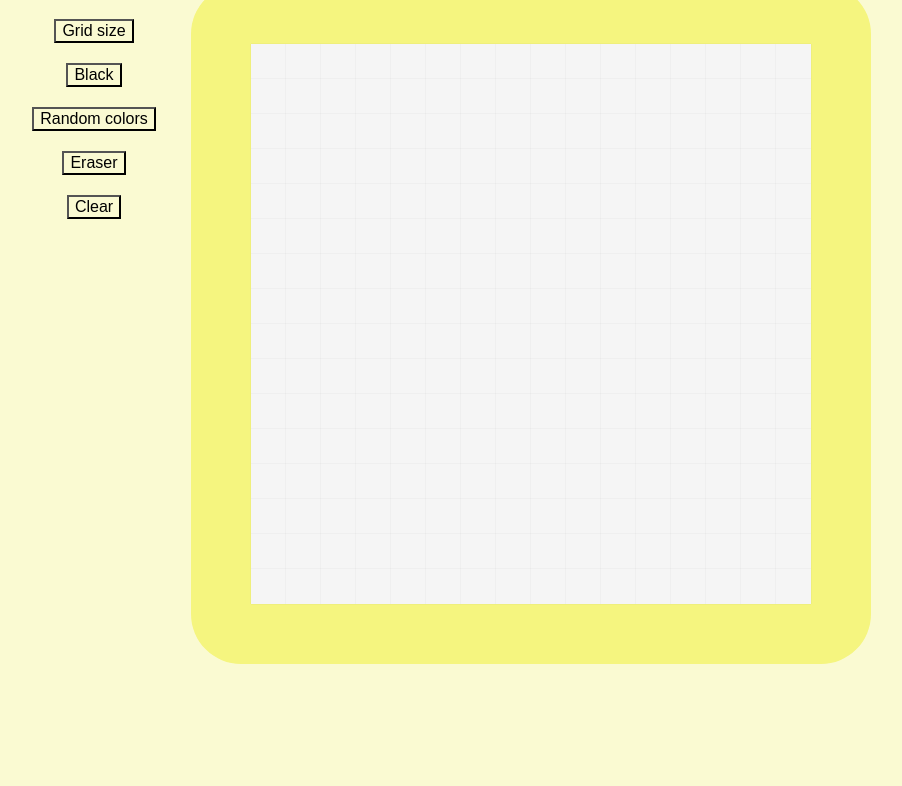
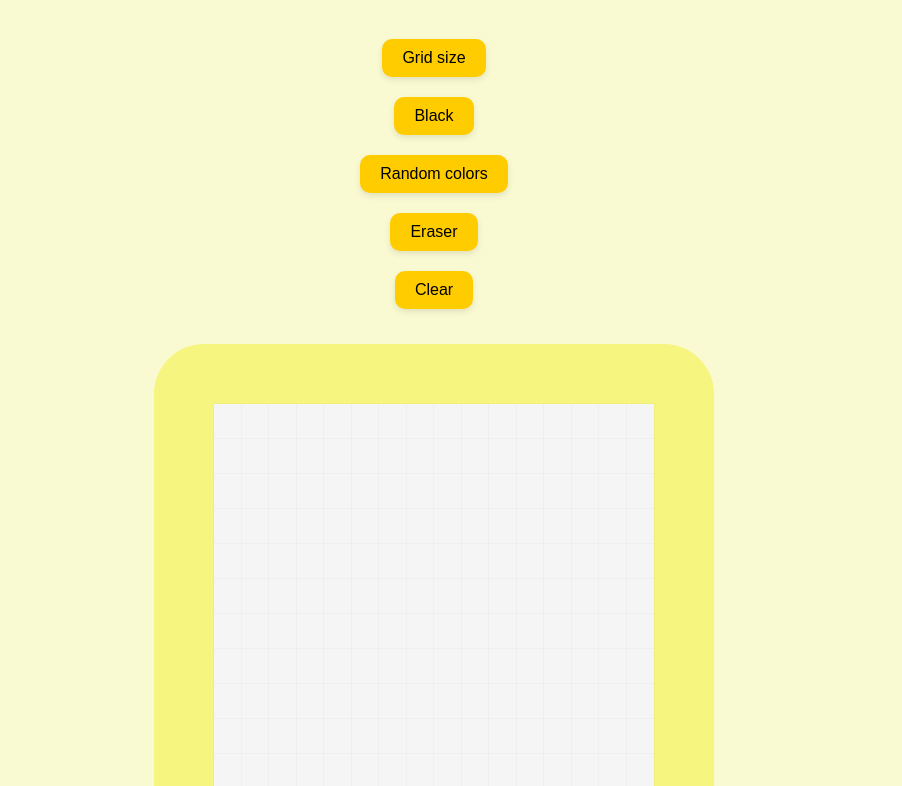
Before and after one commit to breno085/Etch-A-Sketch, a plain HTML site: page index.html in a window 1280 px wide. Shown: the part 99-885 px from the top of the page, without its empty margins (206-1108 px from the left). Before the commit the page ends 800 px from the top, so only its background shows below. Drawn offline with Linux system fonts and the light colour scheme.

Commit message:
melhora nos efeitos dos botões

```diff
--- a/css/style.css
+++ b/css/style.css
@@ -1,13 +1,18 @@
+/* Reset de estilo para todos os elementos */
 * {
     background-color: lightgoldenrodyellow;
+    box-sizing: border-box;
 }
 
+/* Título */
 .title {
     font-family: Arial, Helvetica, sans-serif;
     font-size: 65px;
     text-align: center;
+    margin-bottom: 20px;
 }
 
+/* Estilo para a grid */
 .grid {
     border: 60px solid rgb(245, 245, 127);
     width: 560px;
@@ -15,30 +20,63 @@
     border-radius: 50px;
 }
 
+/* Estilo das quadrículas */
 .square{
     background-color: whitesmoke;
     box-shadow: 0 0 0.5px black;
 }
 
+/* Estilo das linhas na grid */
 .row {
     display: flex;
 }
 
+/* Estilo da página principal */
 .fullPage {
     display: flex;
     justify-content: center;
+    flex-direction: column;
+    align-items: center;
 }
 
-button {
-    display: flex;
-    margin: 10px;
-    font-size: medium;
-}
-
+/* Contêiner dos botões */
 .buttons {
     display: flex;
     flex-direction: column;
     align-items: center;
-    display: flex;
     margin: 25px;
 }
+
+/* Estilo dos botões */
+button {
+    background-color: #ffcc00;
+    border: none;
+    border-radius: 10px;
+    color: black;
+    font-size: medium;
+    margin: 10px;
+    padding: 10px 20px;
+    cursor: pointer;
+    transition: background-color 0.3s ease, transform 0.2s ease;
+    box-shadow: 0 3px 6px rgba(0, 0, 0, 0.1);
+}
+
+/* Efeito ao passar o mouse sobre os botões */
+button:hover {
+    background-color: #ff9900;
+    transform: translateY(-3px);
+    box-shadow: 0 6px 12px rgba(0, 0, 0, 0.15);
+}
+
+/* Efeito ao clicar no botão */
+button:active {
+    background-color: #e68a00;
+    transform: translateY(1px);
+    box-shadow: 0 2px 4px rgba(0, 0, 0, 0.1);
+}
+
+/* Foco do botão */
+button:focus {
+    outline: none;
+    box-shadow: 0 0 0 4px rgba(255, 153, 51, 0.5);
+}
```
